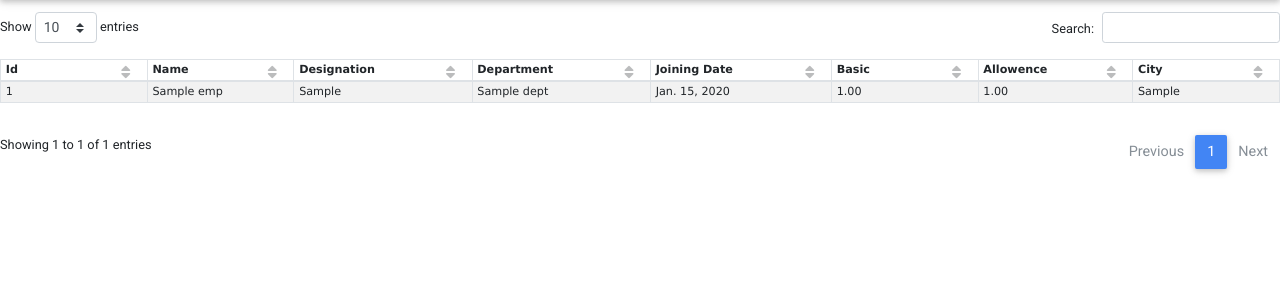
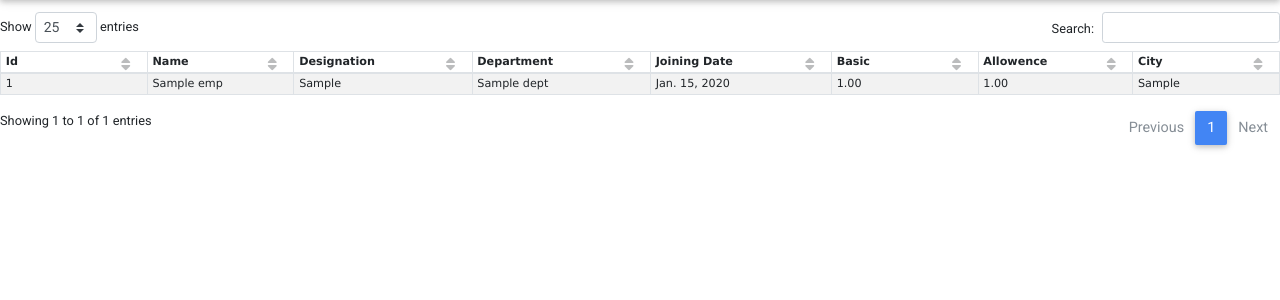
Before and after one commit to amol-tech/Repo_PAW_Cloud_Demo, a Django app: page /employees/ in a window 1280 px wide. Shown: the part 56-356 px from the top of the page. Run offline with Django 3.2, Linux system fonts and the light colour scheme; tables that the repository leaves empty hold one stand-in row (values such as "Sample post"); some libraries are stand-ins or nearby versions.

Commit message:
CSS Changes

```diff
--- a/static/css/emp.css
+++ b/static/css/emp.css
@@ -26,3 +26,13 @@ table.dataTable thead .sorting:before, table.dataTable thead .sorting:after, tab
     scroll-margin-top: block;
     opacity: .3;
 }
+
+label {
+    margin: 0em;
+}
+
+div.dataTables_wrapper div.dataTables_info, div.dataTables_wrapper div.dataTables_paginate {
+    padding-top: 0rem;
+    padding-bottom: 0rem;
+    font-weight: 400;
+}
--- a/templates/app_emp_reg/base.html
+++ b/templates/app_emp_reg/base.html
@@ -86,7 +86,11 @@
   <script src="{% static './js/addons/datatables.min.js' %}"></script>
   <script>
     $(document).ready(function () {
-      $('#dtBasicExample').DataTable();
+      $('#dtBasicExample').DataTable(
+        {
+          "pageLength": 25
+        }
+      );
       $('.dataTables_length').addClass('bs-select');
     });
   </script>
```
